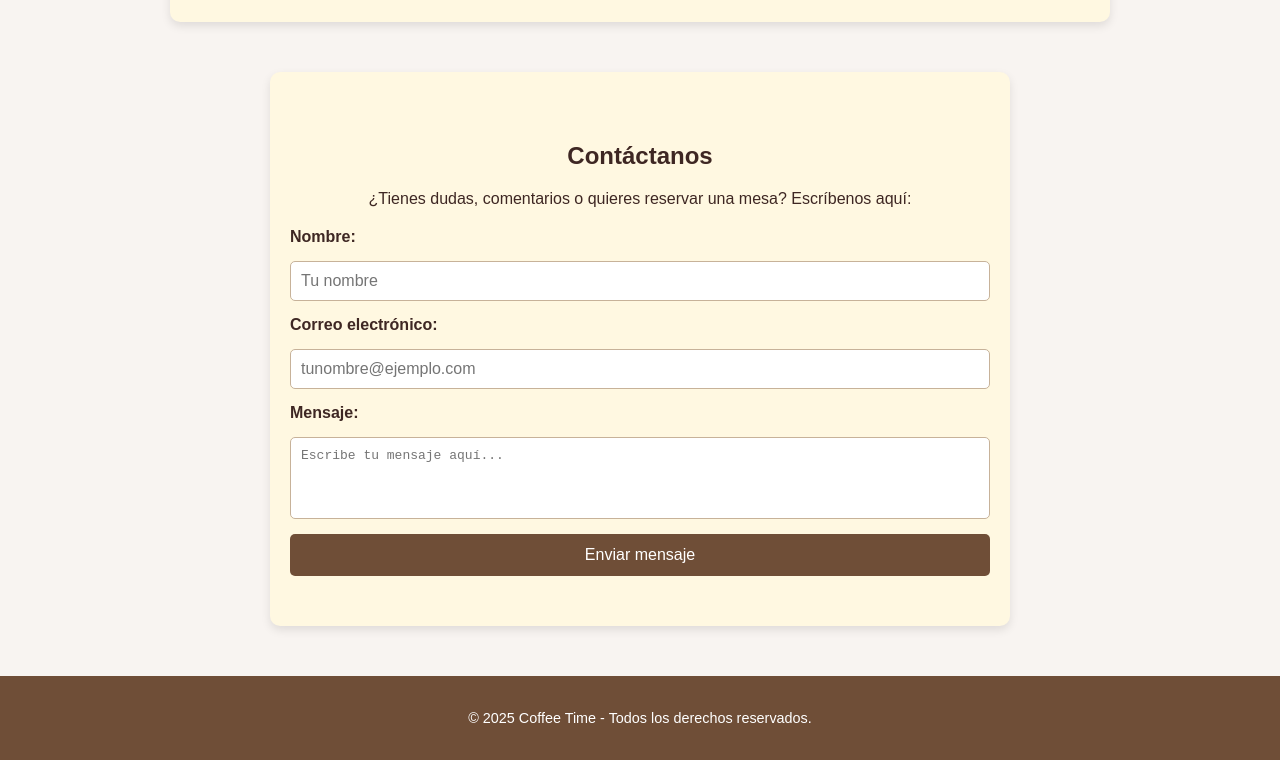
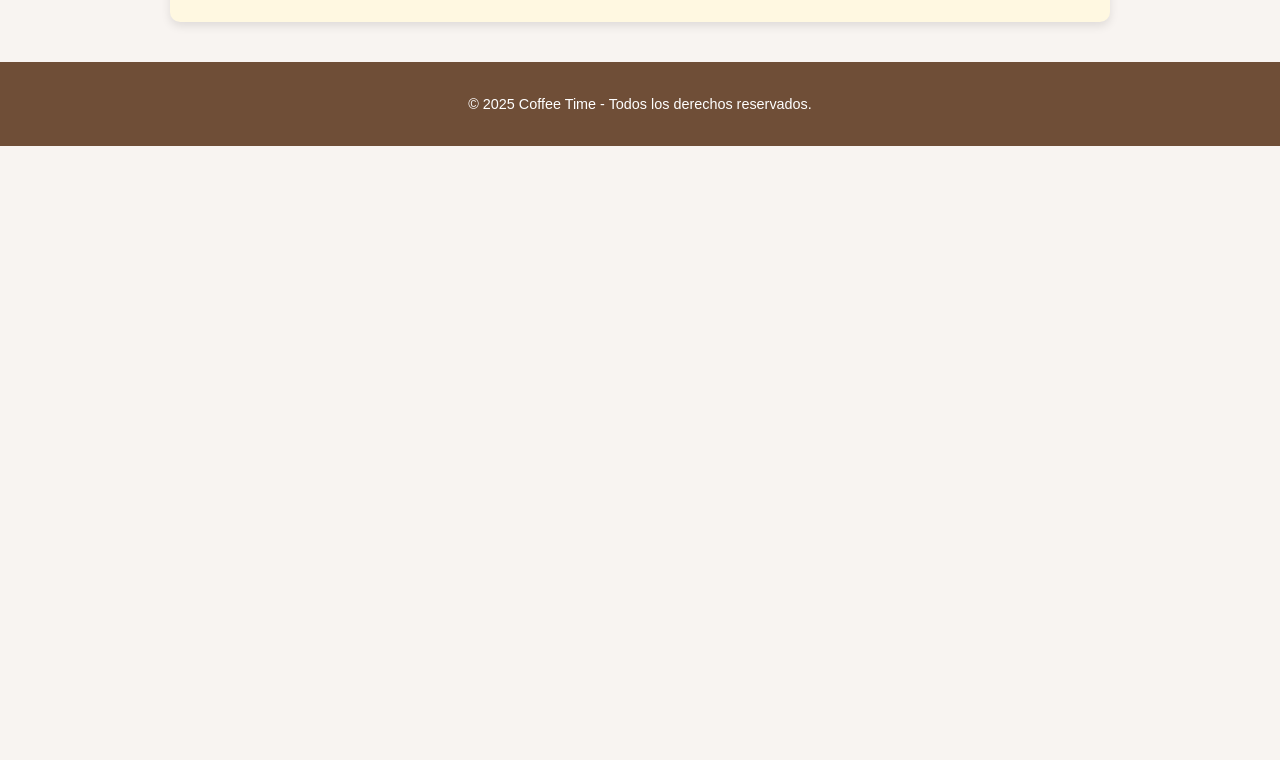
Before and after one commit to Uparelabrayan/actividad-github, a plain HTML site: page index.html in a window 1280 px wide. Shown: the part 1230-1990 px from the top of the page. After the commit the page ends 1376 px from the top, so only its background shows below. Drawn offline with Linux system fonts and the light colour scheme.

```diff
--- a/index.html
+++ b/index.html
@@ -30,24 +30,6 @@
            y los preparamos con pasión para brindarte un momento inolvidable.</p>
         <img src="https://images.unsplash.com/photo-1511920170033-f8396924c348?auto=format&fit=crop&w=900&q=80" alt="Taza de café" class="img-round">
     </section>
-
-    <section class="contact">
-        <h2>Contáctanos</h2>
-        <p>¿Tienes dudas, comentarios o quieres reservar una mesa? Escríbenos aquí:</p>
-        <form class="contact-form">
-            <label for="nombre">Nombre:</label>
-            <input type="text" id="nombre" name="nombre" placeholder="Tu nombre" required>
-
-            <label for="correo">Correo electrónico:</label>
-            <input type="email" id="correo" name="correo" placeholder="tunombre@ejemplo.com" required>
-
-            <label for="mensaje">Mensaje:</label>
-            <textarea id="mensaje" name="mensaje" rows="4" placeholder="Escribe tu mensaje aquí..." required></textarea>
-
-            <button type="submit">Enviar mensaje</button>
-        </form>
-    </section>
-
     <footer>
         <p>© 2025 Coffee Time - Todos los derechos reservados.</p>
     </footer>
```
